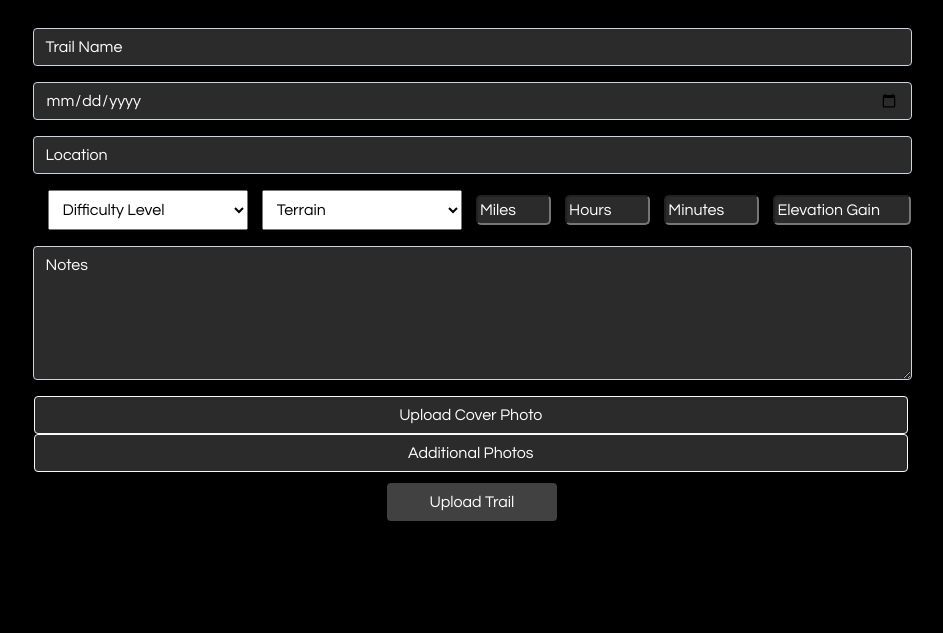
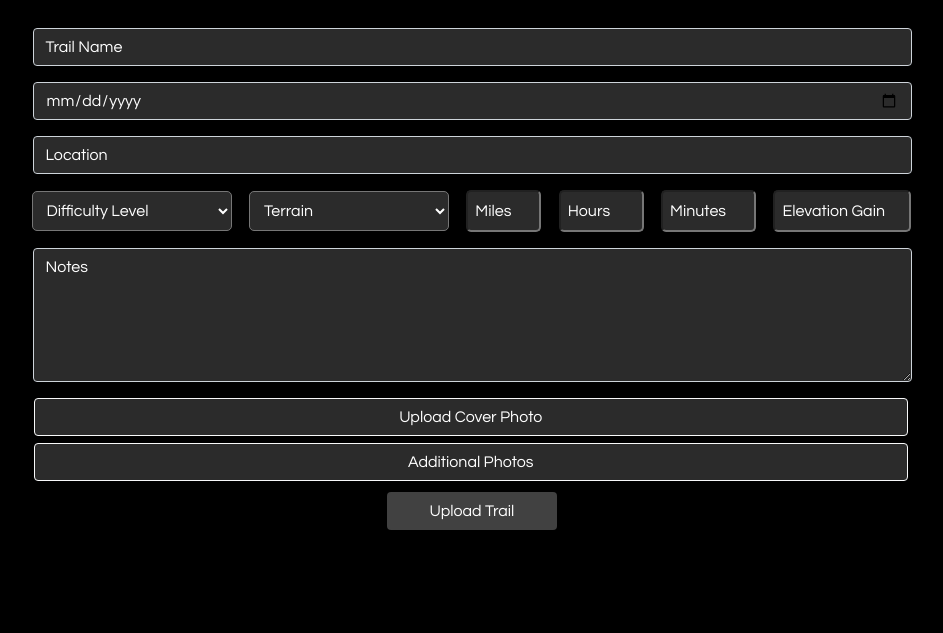
Before and after one commit to seandmontgomery/trail_tracker, a Flask app: page / in a window 1280 px wide. Shown: the part 239-872 px from the top of the page, without its empty margins (168-1111 px from the left). Before the commit the page ends 760 px from the top, so only its background shows below. Run offline with Flask 2, Linux system fonts and the light colour scheme; the visitor is signed in with stand-in values (Sample User, id 1); some libraries are stand-ins or nearby versions; some web fonts are replaced.

Commit message:
small changes

```diff
--- a/website/static/css/styles.css
+++ b/website/static/css/styles.css
@@ -21,34 +21,12 @@ body{
   color: rgb(15, 184, 0);
 }
 
-/*  -----------------welcome page----------------- */
-
-/* #black-overlay {
-  top: 0;
-  left: 0;
-  z-index: -1;
-  background-color: black;
+.center {
+  display: flex;
+  justify-content: center;
+  align-items: center;
+  margin-bottom: 3px;
 }
-
-#welcome-log-in-button{
-  background-color: white;
-  color: black;
-}
-
-#welcome-log-in-button:hover{
-  background-color: rgb(15, 184, 0);
-  color: white;
-}
-
-#welcome-sign-up-button{
-  background-color: white;
-  color: black;
-}
-
-#welcome-sign-up-button:hover{
-  background-color: rgb(15, 184, 0);
-  color: white;
-} */
 
 /*  --------------------sign up------------------------ */
 
@@ -166,14 +144,14 @@ form {
   color: white;
 }
 
-/* .form-select{
+.form-select{
   background-color: rgb(43, 43, 43);
   color: white;
   padding: 7px;
   margin-left: -16px;
   margin-right: -6px;
   border-radius: 5px;
-} */
+}
 
 #terrain {
   font-size: medium;
@@ -265,11 +243,26 @@ width: 200px;
   background-color: rgb(43, 43, 43);
   color: white;
   font-size: 1rem;
+  margin-top: 7px;
   margin-left: -14px;
   width: 103%;
 }
 
 #additional-photo-button:hover{
+  background-color: rgb(15, 184, 0);
+  color: white;
+}
+
+#map-pdf-button{
+  background-color: rgb(43, 43, 43);
+  color: white;
+  font-size: 1rem;
+  margin-left: -14px;
+  width: 103%;
+  margin-top: 11px;
+}
+
+#map-pdf-button:hover{
   background-color: rgb(15, 184, 0);
   color: white;
 }
--- a/website/static/js/upload.js
+++ b/website/static/js/upload.js
@@ -1,19 +1,4 @@
-// FEATURE FOR ADDING ADDITIONAL MEDIA
-
-const listAddButton = $('#add-media')
-let click_counter = 0
-  const addItem = () => {
-      click_counter++
-      $('#list').append(`<li class="add-media">
-      <div id="media-uploader">
-        <label class="custom-file-upload">
-        <input type="file" id="media-files-${click_counter}" name="filesToUpload[]" multiple>
-        </label>
-      </div></li>`)
-  }
-listAddButton.on('click', addItem)
-
-// BUTTON FEATURE FOR COVER PHOTO UPLOAD
+// HIDE/SHOW PHOTO UPLOAD INPUTS -----------------------------------------
 
 document.getElementById('cover-photo-button').addEventListener('click', openDialog);
 function openDialog() {
--- a/website/templates/base.html
+++ b/website/templates/base.html
@@ -140,9 +140,6 @@
   crossorigin="anonymous"
 ></script>
 
-      <!-- Load Cloudinary Widget
-      <script src="https://widget.cloudinary.com/v2.0/global/all.js" type="text/javascript"></script>
-      <script src="upload_widget.js" type="text/javascript"></script> -->
 
 <!-- JS Files -->
 <script type=text/javascript src="{{url_for('static', filename='js/upload.js') }}"></script>
--- a/website/templates/upload.html
+++ b/website/templates/upload.html
@@ -49,25 +49,17 @@
     <textarea class="md-textarea form-control" id="notes" name="notes" placeholder="Notes" rows="5"></textarea>
   </div>
 
-  <div class="form-group-row media-input" id="cover-photo-upload">
+  <div class="form-group-row media-input">
     <input id='cover-photo' type='file' hidden/>
-    <input id='cover-photo-button' class="btn btn-light" type='button' value='Upload Cover Photo' />
+    <button id='cover-photo-button' class="btn btn-light" type='button'>Upload Cover Photo</button>
   </div>
 
-  <div class="form-group-row media-input" id="additional-photo-upload">
+  <div class="form-group-row media-input">
     <input id='additional-photos' type='file' multiple='multiple' hidden/>
-    <input id='additional-photo-button' class="btn btn-light" type='button' value='Additional Photos' />
+    <button id='additional-photo-button' class="btn btn-light" type='button'>Additional Photos</button>
   </div>
 
-  <!-- <div id="media-uploader">
-    <ul id="list"></ul>
-  </div>
-
-  <div class="form-group-row">
-    <button class="btn btn-light media-btn" input id="add-media" type="button" name="add-media" value="Add Media">Additional Photos</button>
-  </div> -->
-
-  <div class="form-group-row" align="center">
+  <div class="form-group-row center">
     <button type="submit" class="btn" id="trail-upload">Upload Trail</button>
   </div>
 
```
Also changed, not shown: other parts of website/static/css/styles.css (+46 -6 lines), website/views.py (+7 -8 lines). Lines whose indentation alone changed are shown as unchanged.
